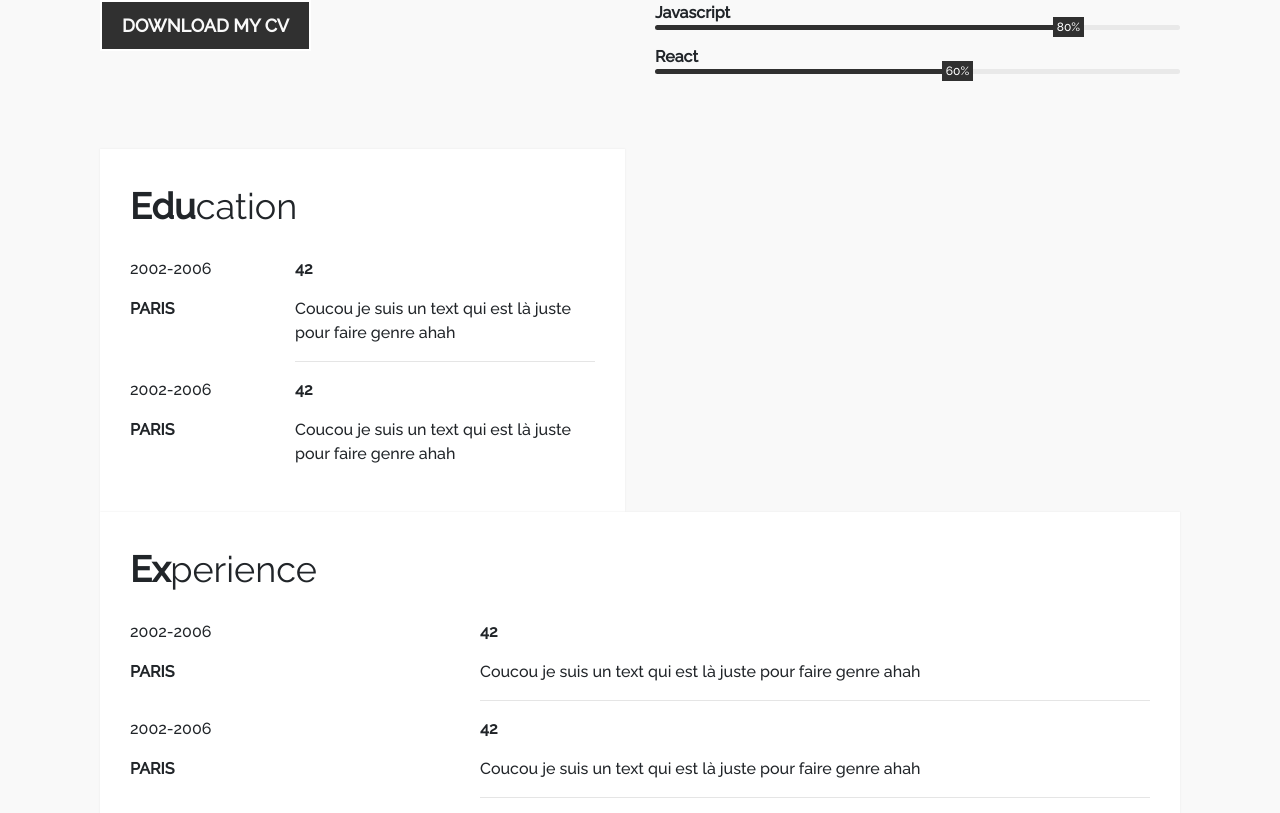
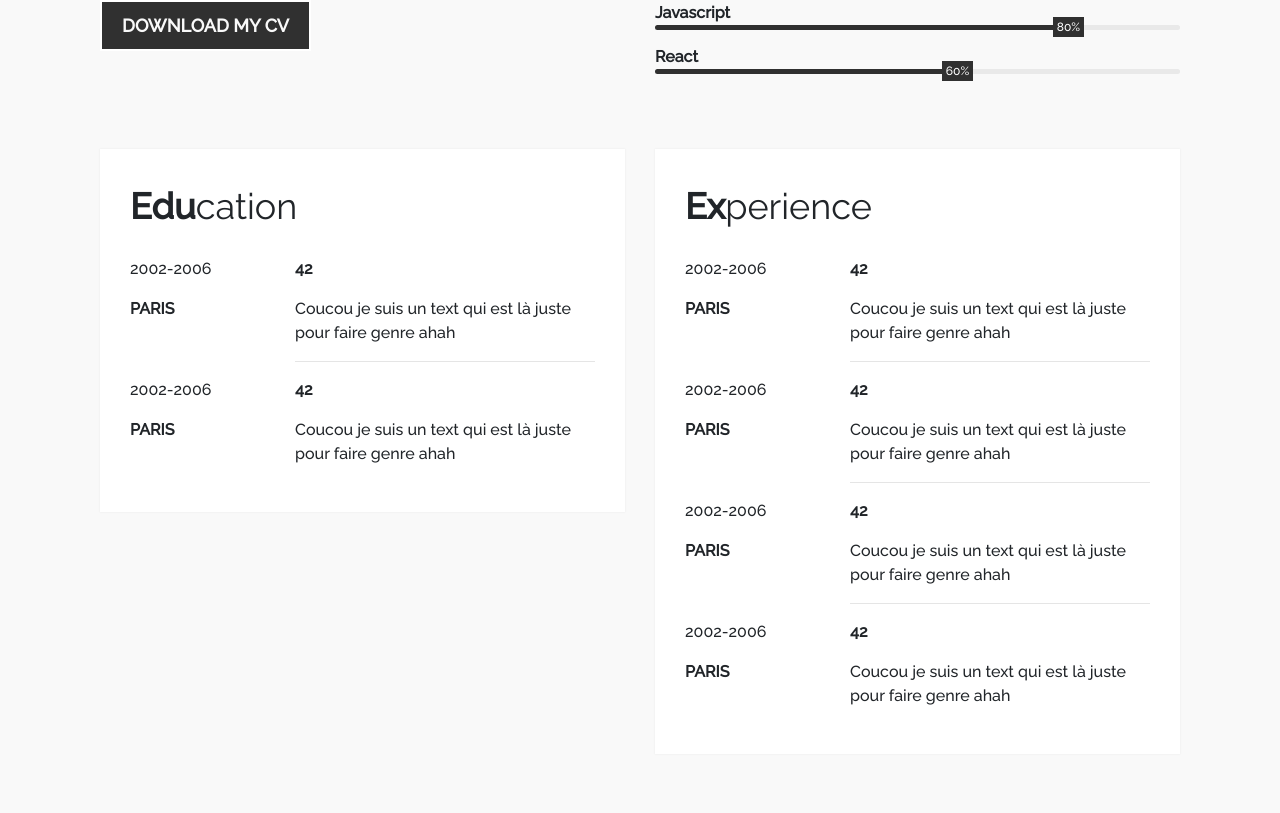
Before and after one commit to chrhuang/Resume, a React (Create React App) app: page / in a window 1280 px wide. Shown: the part 1327-2140 px from the top of the page. Built offline with nearby package versions, Linux system fonts and the light colour scheme.

Commit message:
Fix responsive

```diff
--- a/src/components/About/About.js
+++ b/src/components/About/About.js
@@ -26,7 +26,7 @@ export default class About extends Component {
           <div className='col-lg-6 col-sm-12'>
             <Box title='Edu' titleBis='cation' ressources={Educations.educations} />
           </div>
-          <div className='col-ls-6 col-sm-12'>
+          <div className='col-lg-6 col-sm-12'>
             <Box title='Ex' titleBis='perience' ressources={Experiences.experiences} />
           </div>
         </div>
```
